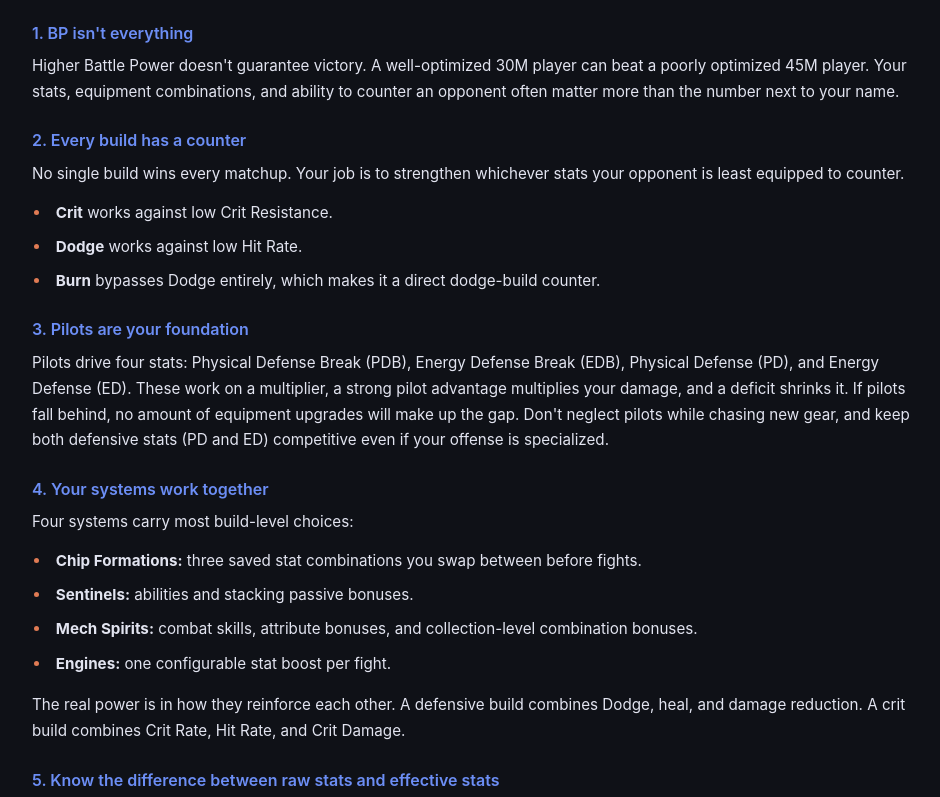
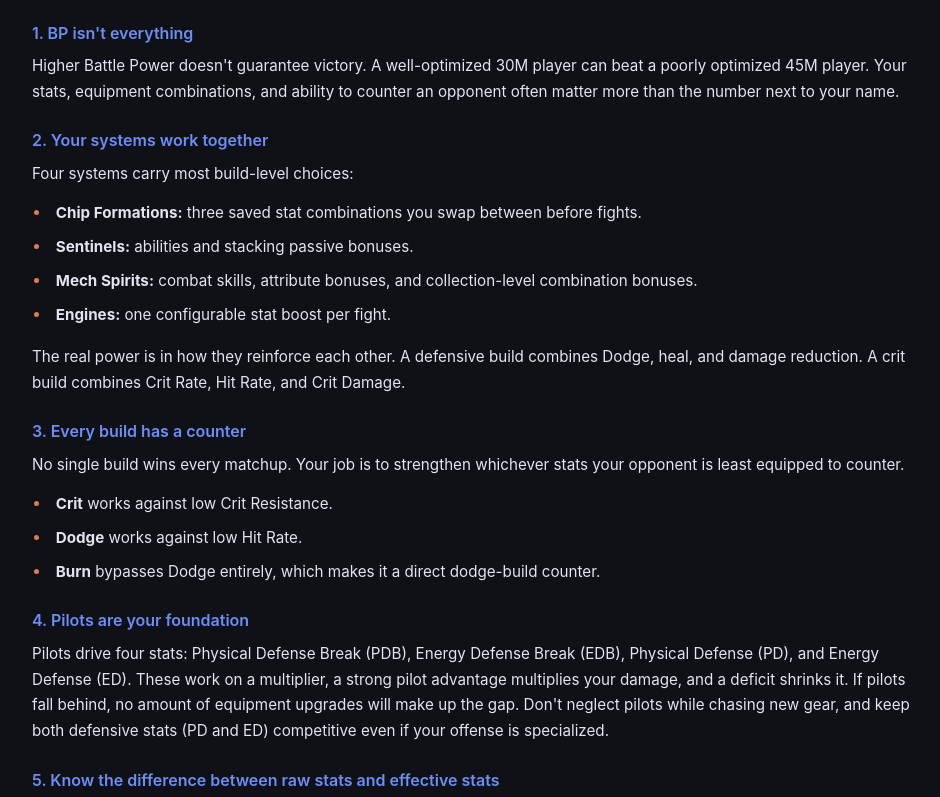
Before and after one commit to jlehrbaum/ashpool-strategy-guide, a plain HTML site: page index.html in a window 1280 px wide. Shown: the part 810-1607 px from the top of the page, without its empty margins (304-1244 px from the left). Drawn offline with Linux system fonts and the light colour scheme.

Commit message:
Reorder Start Here principles: systems work together before every build has a counter
New sequence:
1. BP isn't everything
2. Your systems work together (was #4)
3. Every build has a counter (was #2)
4. Pilots are your foundation (was #3)
5-8 unchanged

Explaining what the systems are and how they combine is better
framing before "every build has a counter," which is a strategic
philosophy that depends on knowing the building blocks.

Co-Authored-By: Claude Opus 4.7 (1M context) <noreply@anthropic.com>

```diff
--- a/index.html
+++ b/index.html
@@ -549,16 +549,7 @@
 <p>This guide explains how to do that. It&#x27;s a deep dive into the mechanics, strategies, and investment decisions that make the biggest difference in both PVE (fighting the game) and PVP (fighting other players). If you&#x27;re new to these systems, the eight principles below are the most important things to understand before diving into the detailed sections.</p>
 <h3 id="start-bp-isnt-everything">1. BP isn&#x27;t everything</h3>
 <p>Higher Battle Power doesn&#x27;t guarantee victory. A well-optimized 30M player can beat a poorly optimized 45M player. Your stats, equipment combinations, and ability to counter an opponent often matter more than the number next to your name.</p>
-<h3 id="start-every-build-has-a-counter">2. Every build has a counter</h3>
-<p>No single build wins every matchup. Your job is to strengthen whichever stats your opponent is least equipped to counter.</p>
-<ul>
-<li><strong>Crit</strong> works against low Crit Resistance.</li>
-<li><strong>Dodge</strong> works against low Hit Rate.</li>
-<li><strong>Burn</strong> bypasses Dodge entirely, which makes it a direct dodge-build counter.</li>
-</ul>
-<h3 id="start-pilots-foundation">3. Pilots are your foundation</h3>
-<p>Pilots drive four stats: Physical Defense Break (PDB), Energy Defense Break (EDB), Physical Defense (PD), and Energy Defense (ED). These work on a multiplier, a strong pilot advantage multiplies your damage, and a deficit shrinks it. If pilots fall behind, no amount of equipment upgrades will make up the gap. Don&#x27;t neglect pilots while chasing new gear, and keep both defensive stats (PD and ED) competitive even if your offense is specialized.</p>
-<h3 id="start-systems-work-together">4. Your systems work together</h3>
+<h3 id="start-systems-work-together">2. Your systems work together</h3>
 <p>Four systems carry most build-level choices:</p>
 <ul>
 <li><strong>Chip Formations:</strong> three saved stat combinations you swap between before fights.</li>
@@ -567,6 +558,15 @@
 <li><strong>Engines:</strong> one configurable stat boost per fight.</li>
 </ul>
 <p>The real power is in how they reinforce each other. A defensive build combines Dodge, heal, and damage reduction. A crit build combines Crit Rate, Hit Rate, and Crit Damage.</p>
+<h3 id="start-every-build-has-a-counter">3. Every build has a counter</h3>
+<p>No single build wins every matchup. Your job is to strengthen whichever stats your opponent is least equipped to counter.</p>
+<ul>
+<li><strong>Crit</strong> works against low Crit Resistance.</li>
+<li><strong>Dodge</strong> works against low Hit Rate.</li>
+<li><strong>Burn</strong> bypasses Dodge entirely, which makes it a direct dodge-build counter.</li>
+</ul>
+<h3 id="start-pilots-foundation">4. Pilots are your foundation</h3>
+<p>Pilots drive four stats: Physical Defense Break (PDB), Energy Defense Break (EDB), Physical Defense (PD), and Energy Defense (ED). These work on a multiplier, a strong pilot advantage multiplies your damage, and a deficit shrinks it. If pilots fall behind, no amount of equipment upgrades will make up the gap. Don&#x27;t neglect pilots while chasing new gear, and keep both defensive stats (PD and ED) competitive even if your offense is specialized.</p>
 <h3 id="start-raw-vs-effective">5. Know the difference between raw stats and effective stats</h3>
 <p>Most of the game&#x27;s important caps are <em>net</em>, applied after your opponent&#x27;s counters. Burn Enhancement caps at 100% effective:</p>
 <ul>
```
